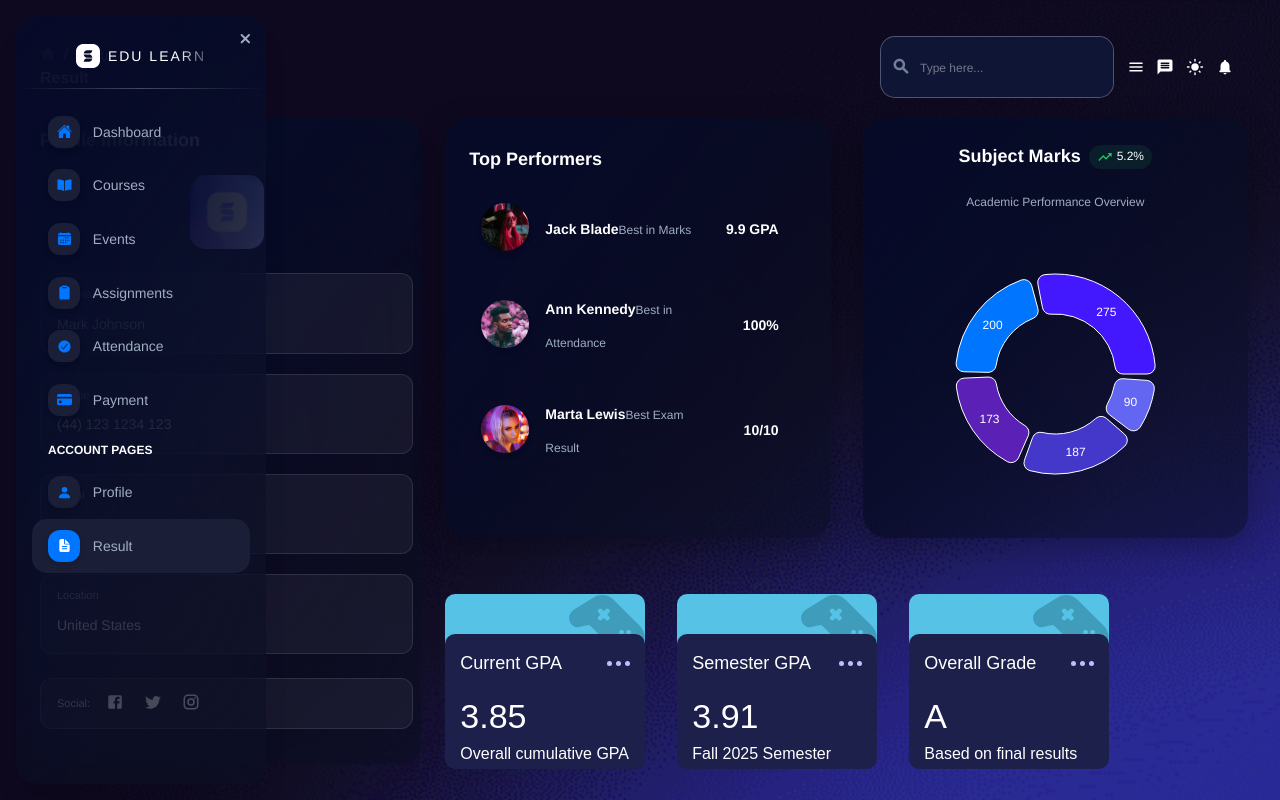
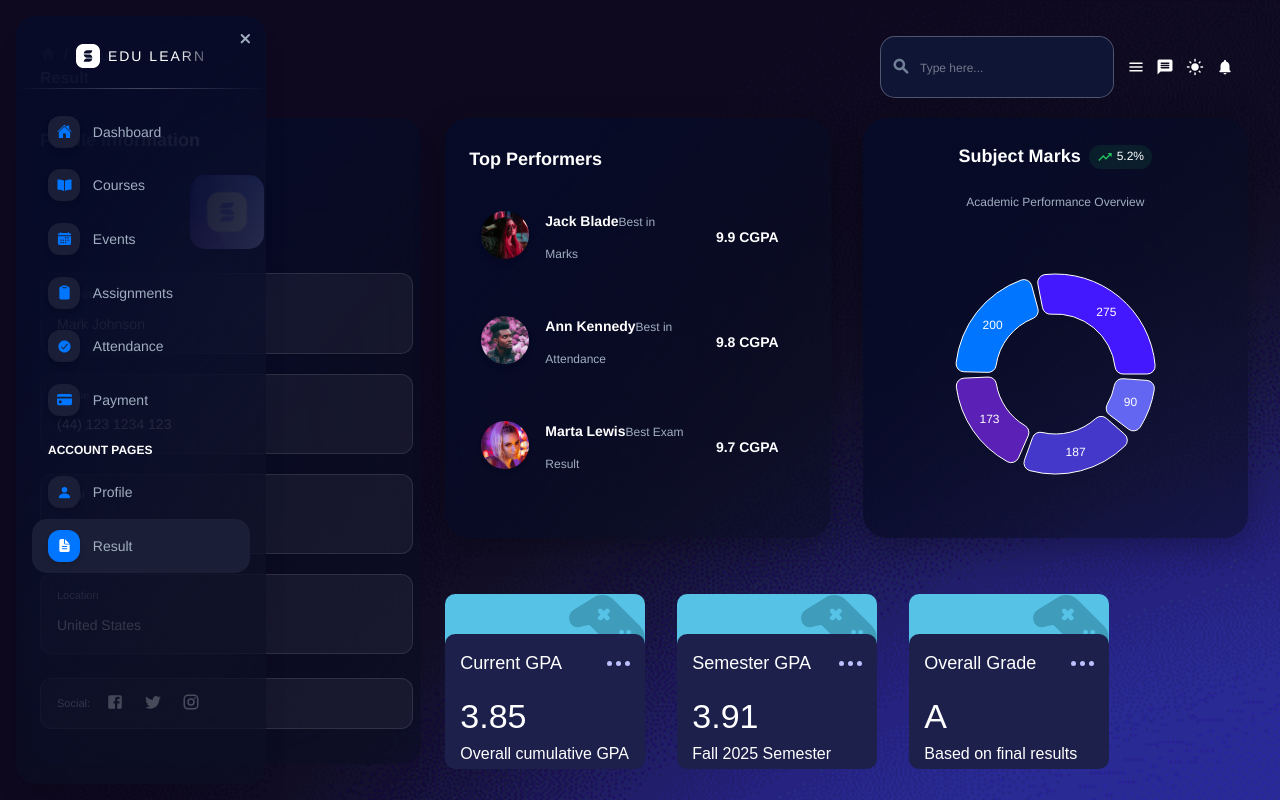
Before and after one commit to Sammedhjain25/vision_ui_new, a React (Vite) app: page /result in a window 1280 px wide. Shown: the top 800 px of the page. Built offline with nearby package versions, Linux system fonts and the light colour scheme; a small style sheet from the web is missing.

Commit message:
Lightmode

```diff
--- a/src/components/TopPerformersCard/index.jsx
+++ b/src/components/TopPerformersCard/index.jsx
@@ -32,19 +32,19 @@ function TopPerformersCard() {
     {
       name: "Jack Blade",
       achievement: "Best in Marks",
-      score: "9.9 GPA",
+      score: "9.9 CGPA",
       avatar: avatar1,
     },
     {
       name: "Ann Kennedy",
       achievement: "Best in Attendance",
-      score: "100%",
+      score: "9.8 CGPA",
       avatar: avatar2,
     },
     {
       name: "Marta Lewis",
       achievement: "Best Exam Result",
-      score: "10/10",
+      score: "9.7 CGPA",
       avatar: avatar3,
     },
   ];
```
Also changed, not shown: 2 other files (tests, documents, lock files or other folders).
